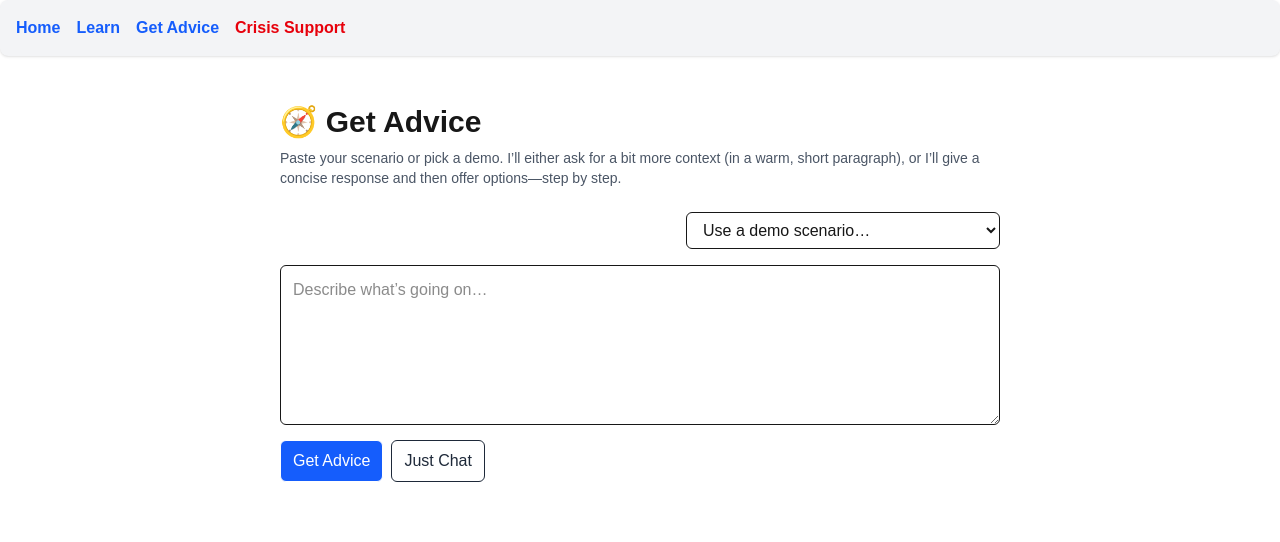
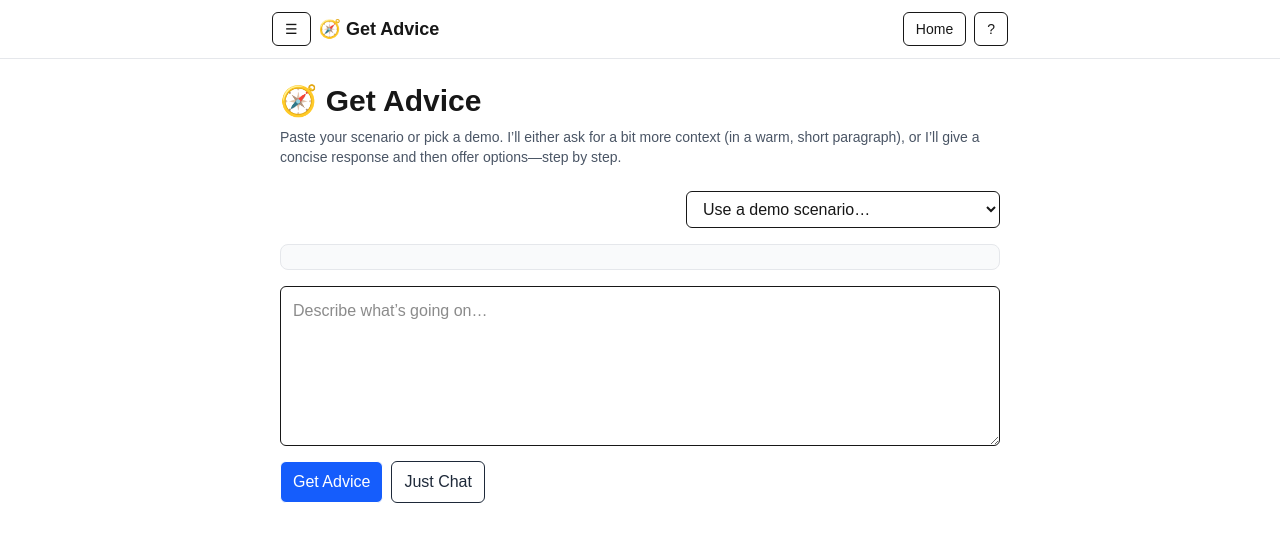
Before and after one commit to jaking1979/cmc-app-v0, a Next.js app: page /advice in a window 1280 px wide. Shown: the top 542 px of the page. Built offline with nearby package versions, Linux system fonts and the light colour scheme.

Commit message:
Advice: update layout to match global nav + modal

```diff
--- a/src/app/advice/page.tsx
+++ b/src/app/advice/page.tsx
@@ -2,6 +2,8 @@
 
 import Link from 'next/link'
 import { useState, useMemo } from 'react'
+import TopNav from '@/components/TopNav'
+import GlobalInstructionsModal from '@/components/GlobalInstructionsModal'
 
 const USE_OPENAI = true
 const sleep = (ms: number) => new Promise(res => setTimeout(res, ms))
@@ -226,6 +228,7 @@ export default function AdvicePage() {
   const [planText, setPlanText] = useState<string>('')
 
   const [phase, setPhase] = useState<Phase>('NEED_CONTEXT')
+  const [showInstr, setShowInstr] = useState(false)
 
   const onPickDemo = (id: string) => {
     setScenarioId(id)
@@ -335,12 +338,7 @@ export default function AdvicePage() {
 
   return (
     <>
-      <nav className="bg-gray-100 p-4 mb-6 shadow-sm rounded-lg flex gap-4 sticky top-0 z-50">
-        <Link href="/" className="text-blue-600 hover:underline font-semibold">Home</Link>
-        <Link href="/learn" className="text-blue-600 hover:underline font-semibold">Learn</Link>
-        <Link href="/advice" className="text-blue-600 hover:underline font-semibold">Get Advice</Link>
-        <Link href="/crisis" className="text-red-600 hover:underline font-semibold">Crisis Support</Link>
-      </nav>
+      <TopNav title="🧭 Get Advice" onShowInstructions={() => setShowInstr(true)} />
 
       <main className="min-h-screen p-6 max-w-3xl mx-auto bg-white">
         <h1 className="text-3xl font-bold mb-2">🧭 Get Advice</h1>
@@ -369,17 +367,21 @@ export default function AdvicePage() {
         </div>
 
         {/* Transcript */}
-        <div className="space-y-3 mb-4">
+        <div className="mb-4">
+          <div className="max-h-[50vh] overflow-y-auto space-y-3 p-3 bg-gray-50 border border-gray-200 rounded-lg">
             {messages.map((m, i) => (
               <div key={i} className={m.role === 'user' ? 'text-right' : 'text-left'}>
-              <div className={
+                <div
+                  className={
                     'inline-block max-w-[85%] rounded-lg px-3 py-2 ' +
-                (m.role === 'user' ? 'bg-blue-600 text-white' : 'bg-gray-100 text-gray-900')
-              }>
+                    (m.role === 'user' ? 'bg-blue-600 text-white' : 'bg-white text-gray-900 border border-gray-200')
+                  }
+                >
                   {m.text}
                 </div>
               </div>
             ))}
+          </div>
         </div>
 
         <textarea
@@ -466,6 +468,30 @@ export default function AdvicePage() {
           </div>
         ) : null}
       </main>
+      {showInstr && (
+        <GlobalInstructionsModal
+          open={true}
+          title="How this page works"
+          onClose={() => setShowInstr(false)}
+        >
+          <div className="space-y-3 text-sm text-gray-700">
+            <p>
+              This is a demo of the advice experience. You can either paste your own situation or pick a demo scenario.
+              The coach will first decide if it needs more context, then summarize and ask permission before offering a short
+              menu of behavioral options (CBT/DBT/ACT/Self‑Compassion/Mindfulness or harm‑reduction when appropriate).
+            </p>
+            <ul className="list-disc pl-5">
+              <li>Warm, brief reflections and a single open question when information is missing.</li>
+              <li>Once there’s enough clarity, it summarizes and asks if you want options.</li>
+              <li>If you choose an option, you can plan the first small step.</li>
+            </ul>
+            <p className="text-gray-600">
+              Note: This is a coaching tool, not medical or emergency care. If there’s an emergency, call 911. For suicidal
+              thoughts, call 988.
+            </p>
+          </div>
+        </GlobalInstructionsModal>
+      )}
     </>
   )
 }
```
Lines whose indentation alone changed are shown as unchanged.
